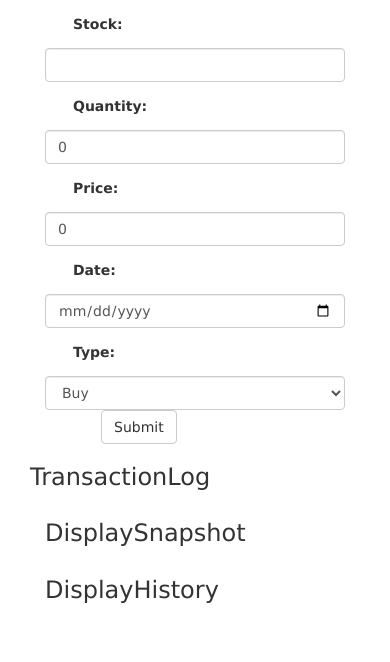
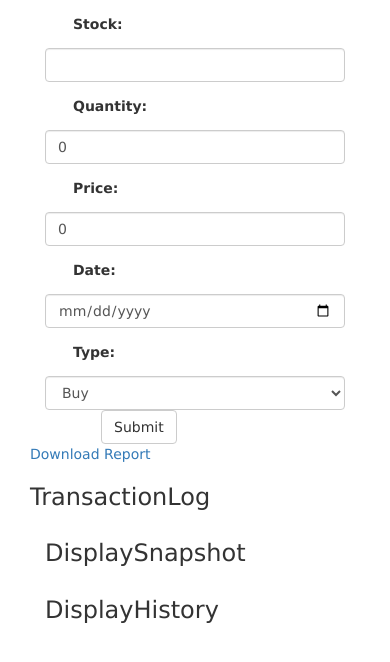
Before and after one commit to MoralesJohn/StockPlot, a React (Create React App) app: page / in a window 390 px wide. Shown: the top 662 px of the page. Built offline with nearby package versions, Linux system fonts and the light colour scheme.

Commit message:
export report to csv file

```diff
--- a/package.json
+++ b/package.json
@@ -5,6 +5,7 @@
   "dependencies": {
     "axios": "^0.16.1",
     "react": "^15.5.4",
+    "react-csv": "^1.0.8",
     "react-dom": "^15.5.4",
     "react-router": "^4.1.1",
     "react-router-dom": "^4.1.1"
--- a/src/Components/StockManager/StockManager.js
+++ b/src/Components/StockManager/StockManager.js
@@ -4,6 +4,7 @@ import TransactionEntry from "../TransactionEntry/TransactionEntry.js";
 import TransactionLog from "../TransactionLog/TransactionLog.js";
 import DisplaySnapshot from "../DisplaySnapshot/DisplaySnapshot.js";
 import DisplayHistory from "../DisplayHistory/DisplayHistory.js";
+import {CSVLink} from 'react-csv';
 
 class StockManager extends React.Component {
     constructor(props){
@@ -30,7 +31,7 @@ class StockManager extends React.Component {
             }
         ]
         let log = []
-        if (log.length == 0) {
+        if (log.length === 0) {
             log = defaultLog;
         }
         console.log("starting log", log);
@@ -46,6 +47,11 @@ class StockManager extends React.Component {
     	return (
             <div className="App container">
                 <div className="dataentry" ><TransactionEntry addLogEntry={this.addLogEntry}/></div>
+                <div className="exportdata col-sm-offset-9">
+                    {this.state.log.length > 0 &&
+                        <div className="csvlink"><CSVLink data={this.state.log}>Download Report</CSVLink></div>
+                    }
+                </div>
                 <div className="log" ><TransactionLog /></div>
                 <div className="snapshot col-xs-12 col-sm-6" ><DisplaySnapshot /></div>
                 <div className="history col-xs-12 col-sm-6" ><DisplayHistory /></div>
```
